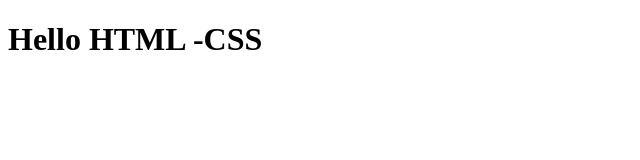
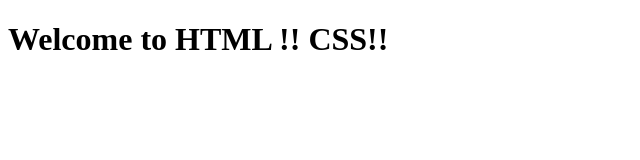
Before and after one commit to aravindannet/html-css, a plain HTML site: page site/index.html in a window 1280 px wide. Shown: the whole page, without its empty margins (0-640 px from the left). Drawn offline with Linux system fonts and the light colour scheme.

Commit message:
New addition`	ii

```diff
--- a/site/index.html
+++ b/site/index.html
@@ -4,6 +4,6 @@
 	<title>Hello Aravindan</title>
 </head>
 <body>
-<h1> Hello HTML -CSS </h1>
+<h1> Welcome to HTML !! CSS!!</h1>
 </body>
 </html>
```
